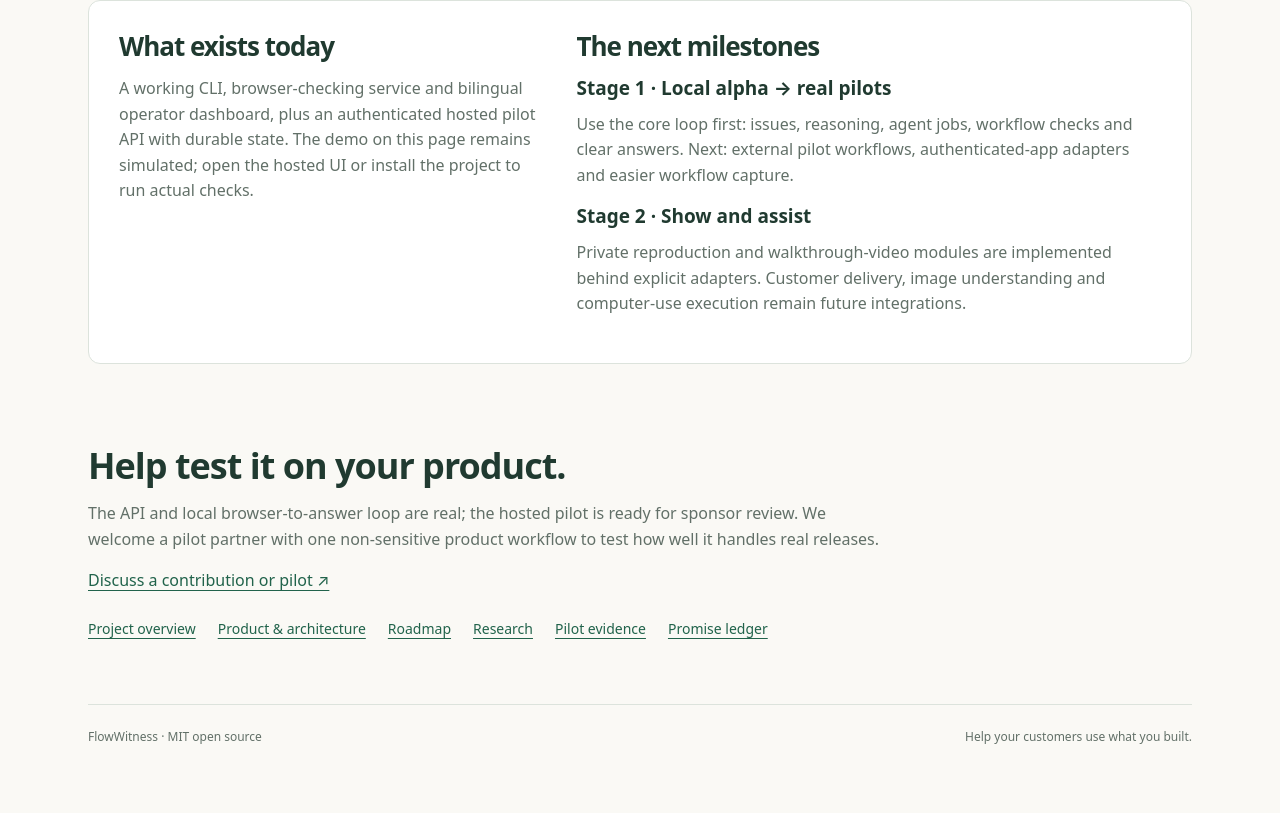
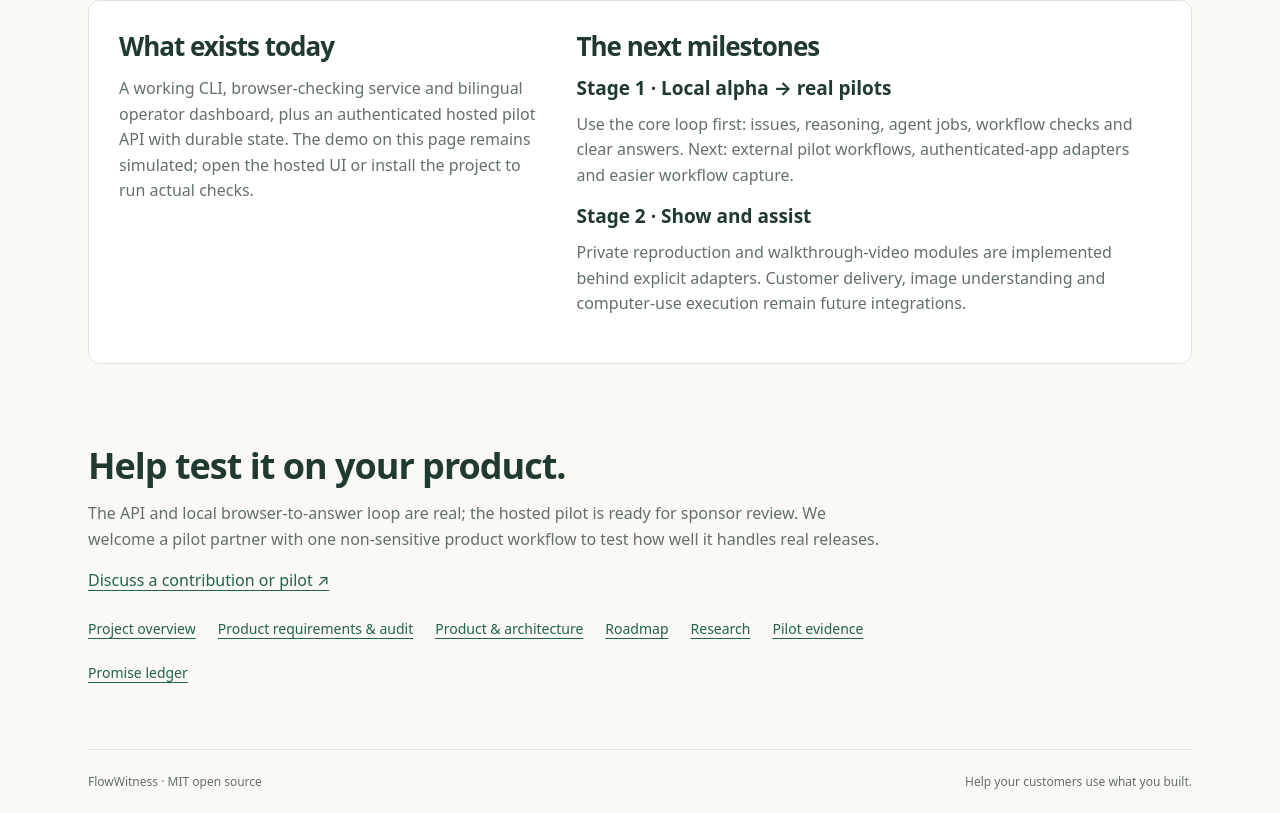
Before and after one commit to callingforhelp/flowwitness, a website: page site/index.html in a window 1280 px wide. Shown: the part 2201-3014 px from the top of the page. Before the commit the page ends 2969 px from the top, so only its background shows below. Drawn offline with Linux system fonts and the light colour scheme; no server answers.

Commit message:
link PRD from project site

```diff
--- a/site/index.html
+++ b/site/index.html
@@ -212,6 +212,7 @@
         <a href="https://github.com/callingforhelp/flowwitness/issues" data-en="Discuss a contribution or pilot ↗" data-zh="讨论贡献或试点 ↗">Discuss a contribution or pilot ↗</a>
         <div class="documents">
           <a data-path-en="README.md" data-path-zh="README.zh-CN.md" href="https://github.com/callingforhelp/flowwitness/blob/main/README.md" data-en="Project overview" data-zh="项目概览">Project overview</a>
+          <a data-path-en="docs/PRD.md" data-path-zh="docs/PRD.zh-CN.md" href="https://github.com/callingforhelp/flowwitness/blob/main/docs/PRD.md" data-en="Product requirements & audit" data-zh="产品需求与实现审计">Product requirements & audit</a>
           <a data-path-en="docs/PRODUCT.md" data-path-zh="docs/PRODUCT.zh-CN.md" href="https://github.com/callingforhelp/flowwitness/blob/main/docs/PRODUCT.md" data-en="Product & architecture" data-zh="产品与技术架构">Product & architecture</a>
           <a data-path-en="ROADMAP.md" data-path-zh="ROADMAP.zh-CN.md" href="https://github.com/callingforhelp/flowwitness/blob/main/ROADMAP.md" data-en="Roadmap" data-zh="路线图">Roadmap</a>
           <a data-path-en="docs/RESEARCH.md" data-path-zh="docs/RESEARCH.zh-CN.md" href="https://github.com/callingforhelp/flowwitness/blob/main/docs/RESEARCH.md" data-en="Research" data-zh="研究文档">Research</a>
```
